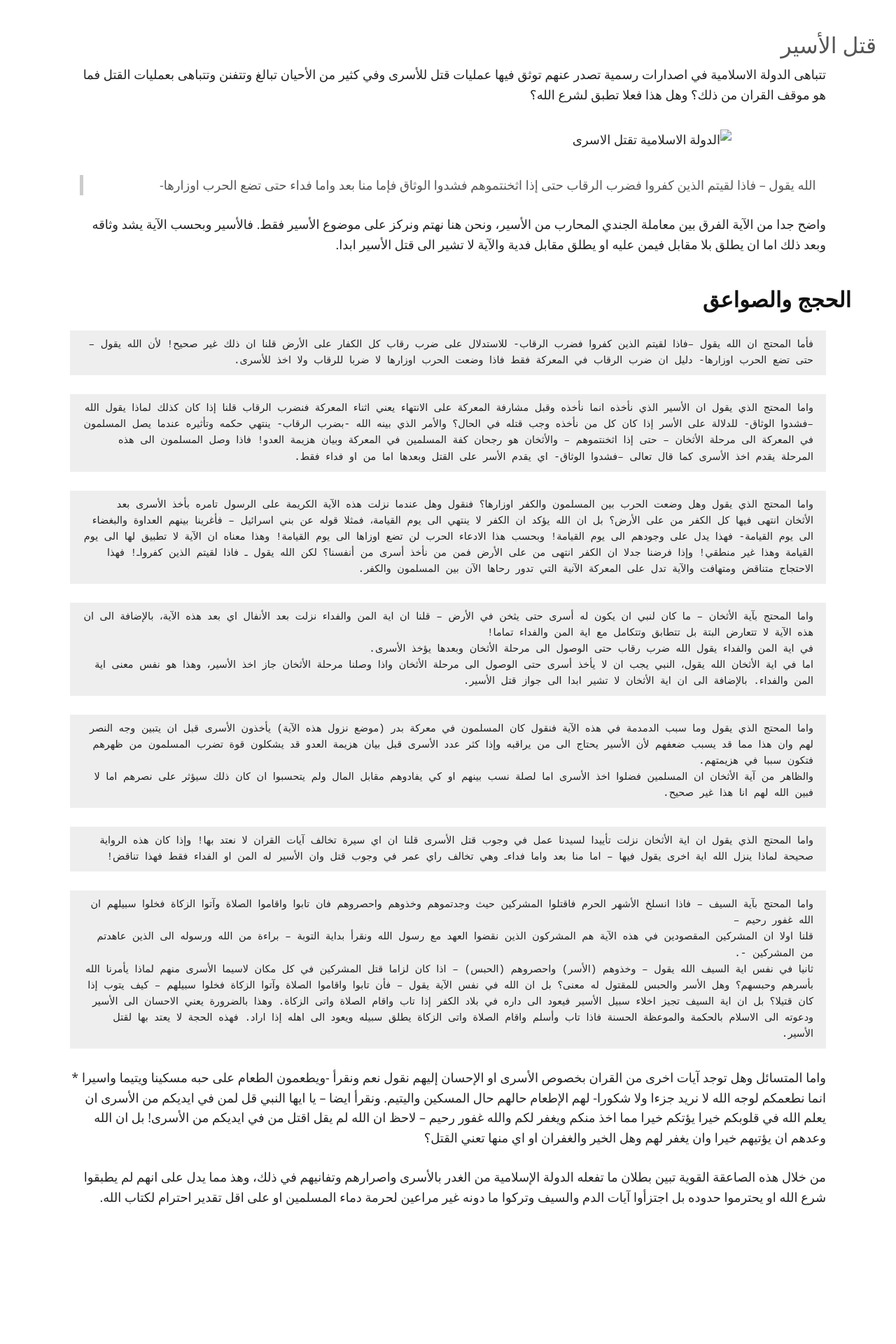
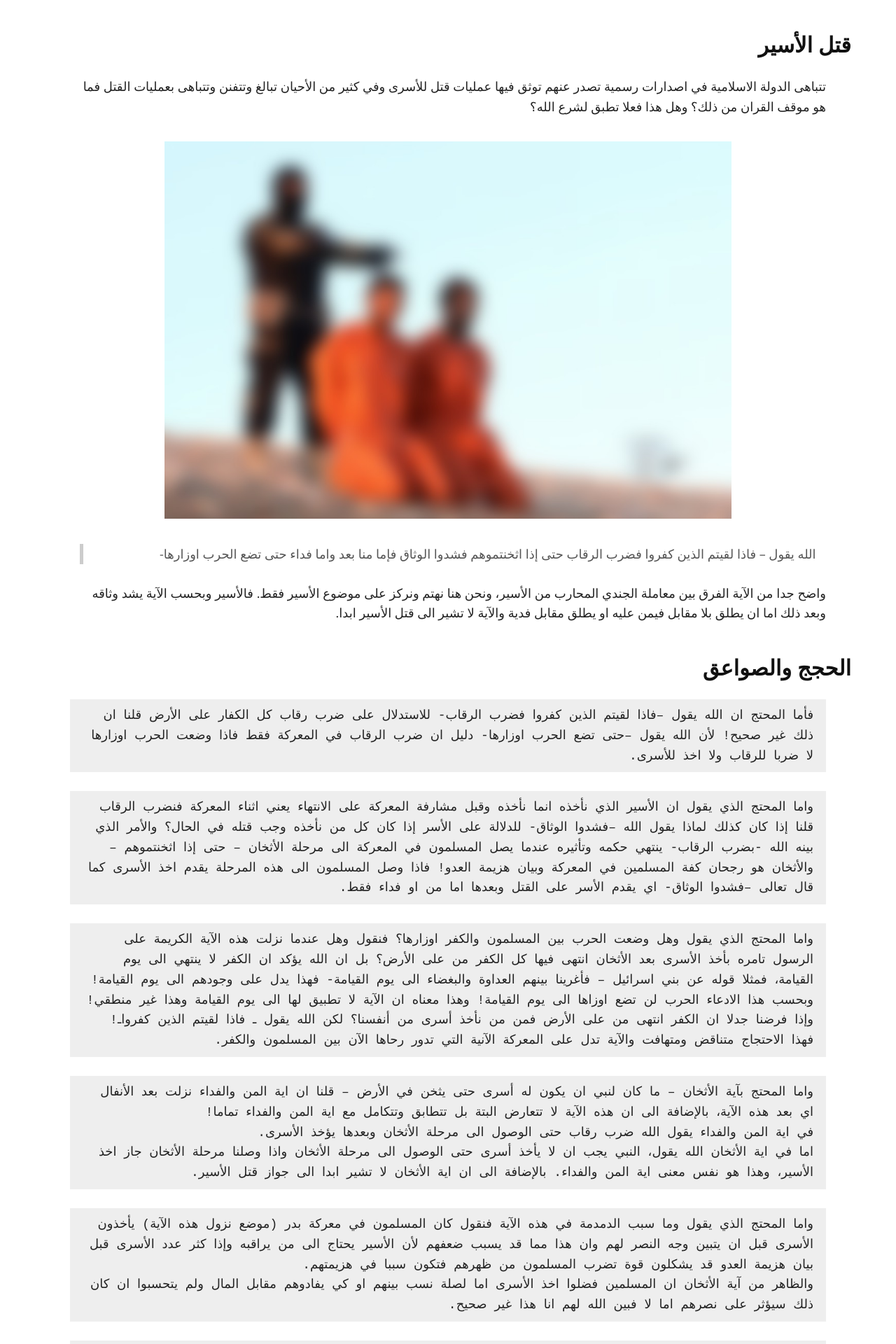
Before and after one commit to TruthPursue/TruthPursue.github.io, a Jekyll site: the page built from aseer.md, in a window 1280 px wide. Shown: the top 1920 px of the page at 70% size. Built offline with Jekyll 4.4.1, drawn with Linux system fonts in a browser that asks for light colours; before the commit the page ends 1815 px from its top, so only the background shows below that; some of the changed text lies outside the part shown.

Commit message:
update aseer page + minor styling

```diff
--- a/aseer.md
+++ b/aseer.md
@@ -2,11 +2,11 @@
 layout: page
 ---
 
-## قتل الأسير
+### قتل الأسير
 
 تتباهى الدولة الاسلامية في اصدارات رسمية تصدر عنهم توثق فيها عمليات قتل للأسرى وفي كثير من الأحيان تبالغ وتتفنن وتتباهى بعمليات القتل فما هو موقف القران من ذلك؟ وهل هذا فعلا تطبق لشرع الله؟
 
-<img src="images/asser/treachery-of-prisoner-isis.jpg" alt="الدولة الاسلامية تقتل الاسرى">
+<img src="images/aseer/treachery-of-prisoner-isis.jpg" alt="الدولة الاسلامية تقتل الاسرى">
 
 > الله يقول – فاذا لقيتم الذين كفروا فضرب الرقاب حتى إذا اثخنتموهم فشدوا الوثاق فإما منا بعد واما فداء حتى تضع الحرب اوزارها-
 
@@ -37,7 +37,7 @@ layout: page
 </pre>
 
 <pre>
-واما المحتج الذي يقول ان اية الأثخان نزلت تأييدا لسيدنا عمل في وجوب قتل الأسرى قلنا ان اي سيرة تخالف آيات القران لا نعتد بها! وإذا كان هذه الرواية صحيحة لماذا ينزل الله اية اخرى يقول فيها – اما منا بعد واما فداءـ وهي تخالف راي عمر في وجوب قتل وان الأسير له المن او الفداء فقط فهذا تناقض!
+واما المحتج الذي يقول ان اية الأثخان نزلت تأييدا لسيدنا عمر في وجوب قتل الأسرى قلنا ان اي سيرة تخالف آيات القران لا نعتد بها! وإذا كان هذه الرواية صحيحة لماذا ينزل الله اية اخرى يقول فيها – اما منا بعد واما فداءـ وهي تخالف راي عمر في وجوب قتل وان الأسير له المن او الفداء فقط فهذا تناقض!
 </pre>
 
 <pre>
@@ -46,12 +46,18 @@ layout: page
 ثانيا في نفس اية السيف الله يقول – وخذوهم (الأسر) واحصروهم (الحبس) – اذا كان لزاما قتل المشركين في كل مكان لاسيما الأسرى منهم لماذا يأمرنا الله بأسرهم وحبسهم؟ وهل الأسر والحبس للمقتول له معنى؟ بل ان الله في نفس الآية يقول – فأن تابوا واقاموا الصلاة وآتوا الزكاة فخلوا سبيلهم – كيف يتوب إذا كان قتيلا؟ بل ان اية السيف تجيز اخلاء سبيل الأسير فيعود الى داره في بلاد الكفر إذا تاب واقام الصلاة واتى الزكاة. وهذا بالضرورة يعني الاحسان الى الأسير ودعوته الى الاسلام بالحكمة والموعظة الحسنة فاذا تاب وأسلم واقام الصلاة واتى الزكاة يطلق سبيله ويعود الى اهله إذا اراد. فهذه الحجة لا يعتد بها لقتل الأسير.
 </pre>
 
+واما المتسائل وهل توجد آيات اخرى من القران بخصوص الأسرى او الإحسان إليهم نقول نعم
 
-واما المتسائل وهل توجد آيات اخرى من القران بخصوص الأسرى او الإحسان إليهم نقول نعم ونقرأ -ويطعمون الطعام على حبه مسكينا ويتيما واسيرا * انما نطعمكم لوجه الله لا نريد جزءا ولا شكورا- لهم الإطعام حالهم حال المسكين واليتيم.
-ونقرأ ايضا – يا ايها النبي قل لمن في ايديكم من الأسرى ان يعلم الله في قلوبكم خيرا يؤتكم خيرا مما اخذ منكم ويغفر لكم والله غفور رحيم – لاحظ ان الله لم يقل اقتل من في ايديكم من الأسرى! بل ان الله وعدهم ان يؤتيهم خيرا وان يغفر لهم وهل الخير والغفران او اي منها تعني القتل؟
+<pre>
+نقرأ -ويطعمون الطعام على حبه مسكينا ويتيما واسيرا * انما نطعمكم لوجه الله لا نريد جزءا ولا شكورا- لهم الإطعام حالهم حال المسكين واليتيم
+</pre>
+
+<pre>
+نقرأ ايضا – يا ايها النبي قل لمن في ايديكم من الأسرى ان يعلم الله في قلوبكم خيرا يؤتكم خيرا مما اخذ منكم ويغفر لكم والله غفور رحيم – لاحظ ان الله لم يقل اقتل من في ايديكم من الأسرى! بل ان الله وعدهم ان يؤتيهم خيرا وان يغفر لهم وهل الخير والغفران او اي منها تعني القتل؟
+</pre>
+
 
 من خلال هذه الصاعقة القوية تبين بطلان ما تفعله الدولة الإسلامية من الغدر بالأسرى واصرارهم وتفانيهم في ذلك، وهذ مما يدل على انهم لم يطبقوا شرع الله او يحترموا حدوده بل اجتزأوا آيات الدم والسيف وتركوا ما دونه غير مراعين لحرمة دماء المسلمين او على اقل تقدير احترام لكتاب الله.
-
 
 {% include facebook-comments.html %}
 
--- a/css/solo.css
+++ b/css/solo.css
@@ -173,7 +173,7 @@ pre, code {
 
 pre {
   padding: .5rem 1rem;
-  font-size: 0.8rem;
+  font-size: 1rem;
 }
 
 code {
```
